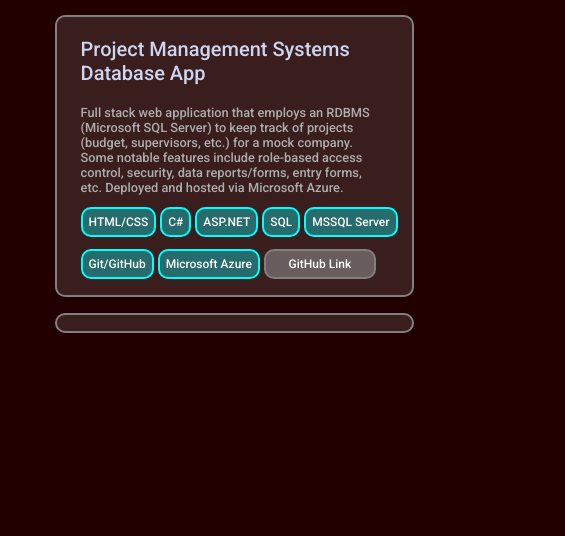
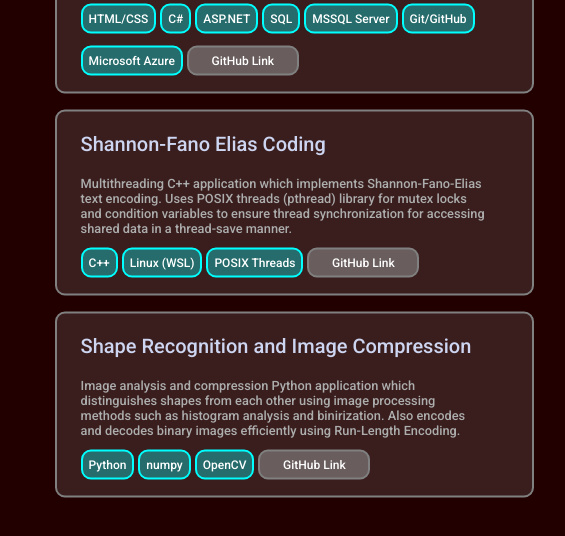
Before and after one commit to petermendoza/petermendoza.github.io, a plain HTML site: page index.html in a window 1280 px wide. Both pictures are taken after a click on the element "PROJECTS". Shown: the part 226-762 px from the top of the page, 617-1182 px from the left. Drawn offline with Linux system fonts and the light colour scheme.

Commit message:
finished projects, just need to do experience and rwd

```diff
--- a/css/content.css
+++ b/css/content.css
@@ -21,8 +21,6 @@ div.content{
     transition: opacity .2s;
 }
 
-
-
 #projects-content{
     margin-left: 5%;
     top:50%;
@@ -42,7 +40,7 @@ div.content{
     border: 2px solid gray;
     border-radius: 10px;
     background-color:#b1b1b12b;
-    width: 75%;
+    width: 28.2em;
     padding-bottom: 1em;
     margin-bottom: 1em;
 }
--- a/index.html
+++ b/index.html
@@ -91,7 +91,30 @@
           </div>
         </div>
         <div class="projects-container">
-
+          <p class="projects-name">Shannon-Fano Elias Coding</p>
+          <p class="projects-text">Multithreading C++ application which implements Shannon-Fano-Elias text encoding.
+            Uses POSIX threads (pthread) library for mutex locks and condition variables to ensure thread synchronization for accessing
+            shared data in a thread-save manner.
+          </p>
+          <p class="tag">C++</p>
+          <p class="tag">Linux (WSL)</p>
+          <p class="tag">POSIX Threads</p>
+          <div class="tag github">
+            <a href="https://github.com/petermendoza/PA3-3360" target="_blank">GitHub Link</a>
+          </div>
+        </div>
+        <div class="projects-container">
+          <p class="projects-name">Shape Recognition and Image Compression</p>
+          <p class="projects-text">Image analysis and compression Python application which distinguishes
+            shapes from each other using image processing methods such as histogram analysis and binirization.
+            Also encodes and decodes binary images efficiently using Run-Length Encoding.
+          </p>
+          <p class="tag">Python</p>
+          <p class="tag">numpy</p>
+          <p class="tag">OpenCV</p>
+          <div class="tag github">
+            <a href="https://github.com/petermendoza/PA2-4393" target="_blank">GitHub Link</a>
+          </div>
         </div>
       </div>
 
```
